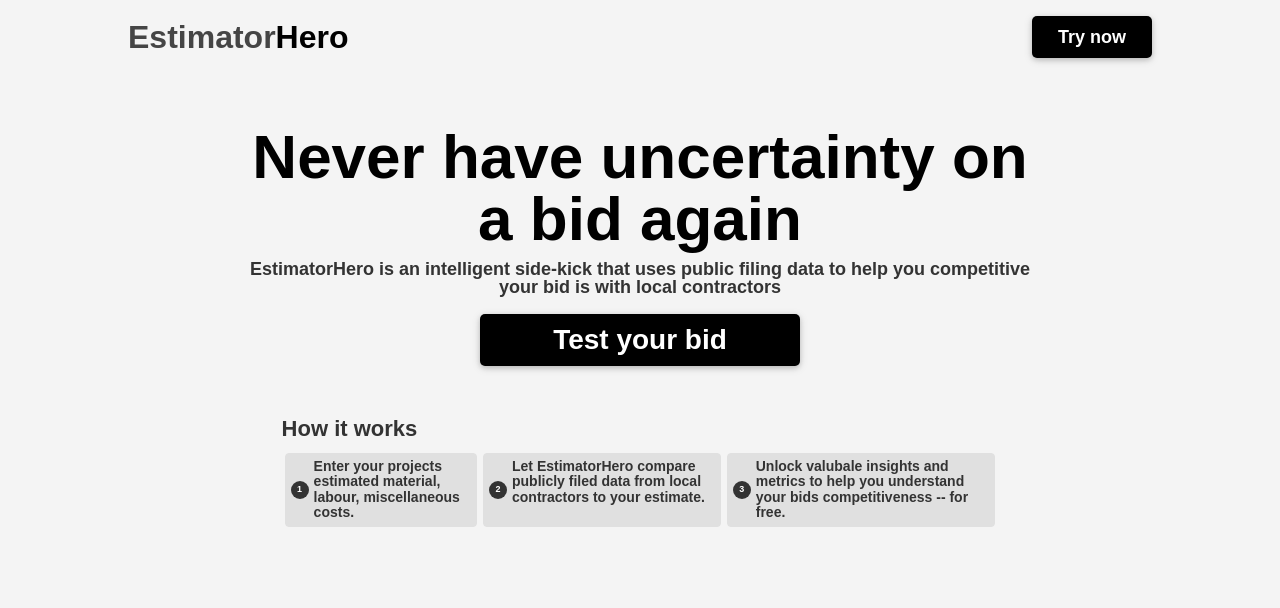
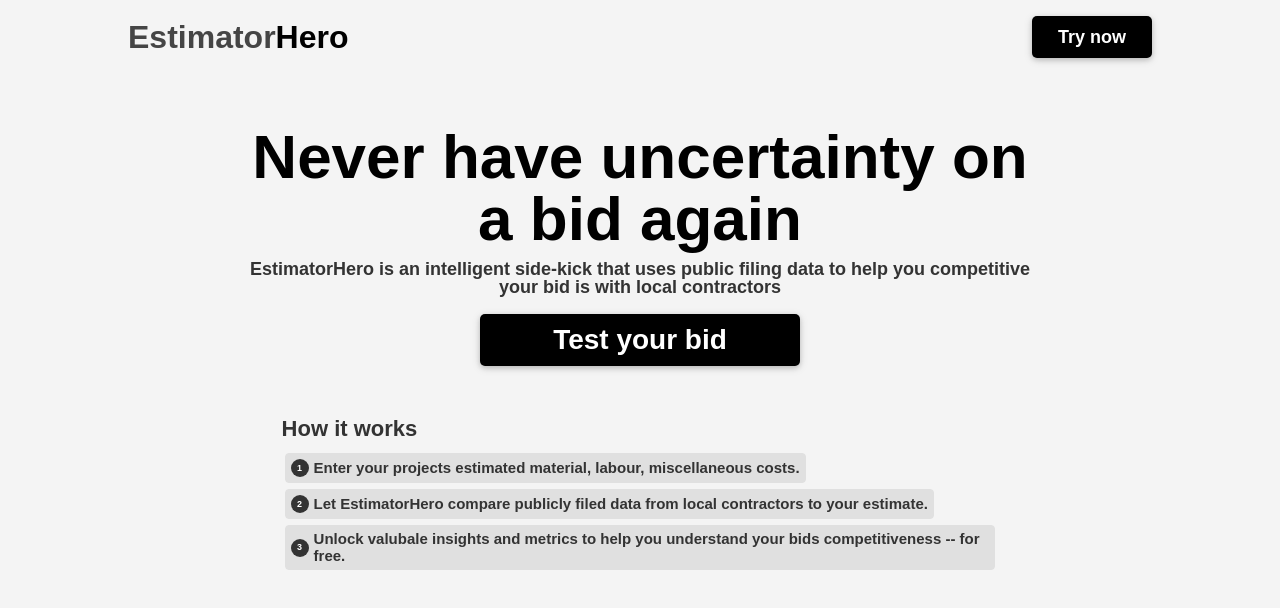
Before and after one commit to spenclark/estimator-demo, a React (Create React App) app in the folder app/: page / in a window 1280 px wide. Shown: the top 608 px of the page. Built offline with nearby package versions, Linux system fonts and the light colour scheme.

Commit message:
style changes on hero and form init

```diff
--- a/app/src/Components/css/faq.css
+++ b/app/src/Components/css/faq.css
@@ -12,6 +12,8 @@
 .card_parent {
  display: flex;
  justify-content: space-between;
+ flex-wrap: wrap;
+ flex-direction: row;
 }
 
 
@@ -25,6 +27,7 @@
     margin: 3px;
     height: auto;
     padding: 5px;
+    align-items: center;
 }
 
 .order_roundel {
@@ -46,7 +49,7 @@
 
 .card_body {
     line-height: 1.1;
-    font-size: 14px;
+    font-size: 15px;
     font-weight: 600;
     flex-wrap: wrap;
 }
```
Also changed, not shown: app/src/Components/Form.js (added, +9 -0 lines).
